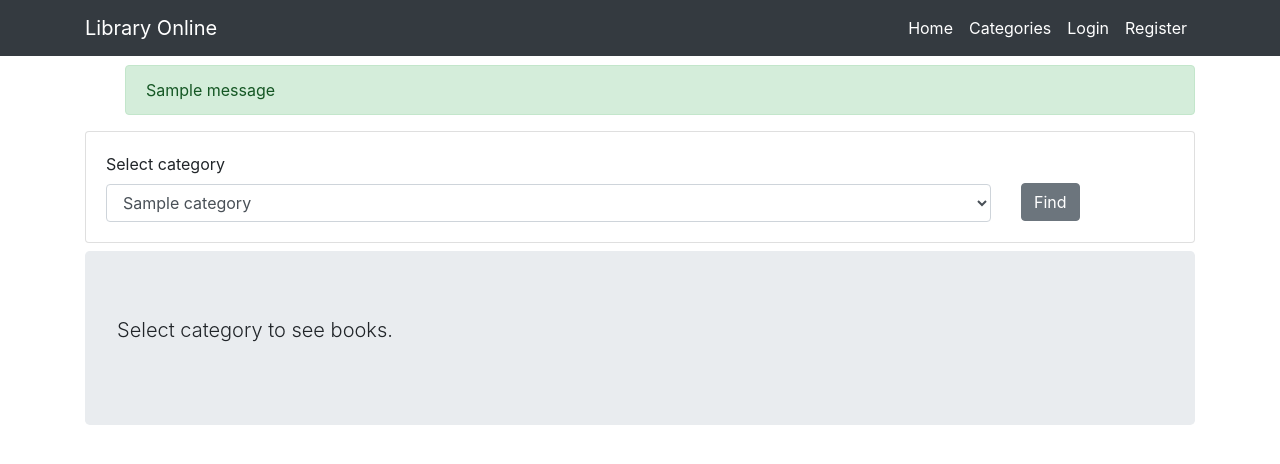
After one commit to olekjs/django-library, a Django app: page /categories in a window 1280 px wide. The commit adds this page. Shown: the top 464 px of the page. Run offline with Django 3.2, Linux system fonts and the light colour scheme; tables that the repository leaves empty hold one stand-in row (values such as "Sample post"); one stand-in notice (Sample message) is shown; some libraries are stand-ins or nearby versions.

Commit message:
Add category finder and repair some views

```diff
--- a/library/models.py
+++ b/library/models.py
@@ -40,3 +40,6 @@ class Reservation(models.Model):
 
 	def is_future(self):
 		return self.from_date > datetime.date.today()
+
+	def is_future_and_active(self):
+		return self.from_date > datetime.date.today() - datetime.timedelta(days=30)
--- a/library/templates/book/show.html
+++ b/library/templates/book/show.html
@@ -39,7 +39,9 @@
 					<h1 class="display-4">Reservations</h1>
 					<p class="lead">
 						{% for reservation in reservations %}
-							<p>Reservation From: <strong>{{ reservation.from_date|date:"Y-m-d" }}</strong> To: <strong>{{ reservation.to_date|date:"Y-m-d" }}</strong></p>
+							{% if reservation.is_future_and_active %}
+								<p>Reservation From: <strong>{{ reservation.from_date|date:"Y-m-d" }}</strong> To: <strong>{{ reservation.to_date|date:"Y-m-d" }}</strong></p>
+							{% endif %}
 						{% endfor %}
 					</p>
 				</div>
--- /dev/null
+++ b/library/templates/categories/index.html
@@ -0,0 +1,48 @@
+{% extends "layouts/app.html" %}
+{% block title %}Categories{% endblock title %}
+{% block content %}
+	<div class="card">
+		<div class="card-body">
+			<form method="POST">
+				<div class="row">
+					<div class="col-md-10">
+						{% csrf_token %}
+						<label>Select category</label>
+						<select class="form-control" name="category">
+						{% for category in categories %}
+							<option value="{{ category.id }}">{{ category }}</option>
+						{% endfor %}
+						</select>
+					</div>
+					<div>
+						<div class="col-md-2" style="margin-top: 31px;">
+							<button type="submit" class="btn btn-secondary">Find</button>
+						</div>
+					</div>
+				</div>
+			</form>
+		</div>
+	</div>
+	{% if books %}
+		<div class="row">
+			{% for book in books %}
+				<div class="col-md-4 mt-2 mb-2">
+					<div class="card" style="width: 20rem;">
+						<img class="card-img-top" src="{{ book.photo_link }}" alt="Card image cap">
+						<div class="card-body">
+							<h5 class="card-title">{{ book.title }}</h5>
+							<p>Category: {{ book.category }}</p>
+							<p>Status: {% if book.isRent %} Reserved {% else %} Available {% endif %}</p>
+							<p class="card-text">{{ book.description|truncatechars:90 }}</p>
+							<a href="{% url 'show-book' book.id %}" class="btn btn-secondary">Show this book</a>
+						</div>
+					</div>
+				</div>
+			{% endfor %}
+		</div>
+	{% else %}
+		<div class="jumbotron mt-2">
+			<p class="lead">Select category to see books.</p>
+		</div>
+	{% endif %}
+{% endblock content %}
--- a/library/templates/layouts/app.html
+++ b/library/templates/layouts/app.html
@@ -20,7 +20,7 @@
 							<a class="nav-link" href="{% url 'home-page' %}">Home</a>
 						</li>
 						<li class="nav-item active">
-							<a class="nav-link" href="#">Categories</a>
+							<a class="nav-link" href="{% url 'categories' %}">Categories</a>
 						</li>
 						{% if user.is_authenticated %}
 							<li class="nav-item dropdown active">
--- a/library/urls.py
+++ b/library/urls.py
@@ -7,4 +7,5 @@ urlpatterns = [
 	path('', views.BookListView.as_view(), name='home-page'),
 	path('book/<int:book_id>', views.showBook, name='show-book'),
 	path('reservations', login_required(views.reservationsList), name='reservations-list'),
+	path('categories', views.categories, name='categories'),
 ]
--- a/library/views.py
+++ b/library/views.py
@@ -1,13 +1,12 @@
 from django.contrib import messages
 from django.shortcuts import render, redirect, HttpResponseRedirect
 from django.contrib.auth.mixins import LoginRequiredMixin
-from .models import Book, Reservation
+from .models import (
+	Book,
+	Reservation,
+	Category)
 from .forms import RentBook
-from django.views.generic import (
-	ListView,
-	DetailView,
-	FormView,
-)
+from django.views.generic import ListView
 import datetime
 
 
@@ -34,7 +33,7 @@ def showBook(request, book_id):
 			messages.error(request, f'Reservation was unsuccessful. Wrong data')
 
 	form = RentBook()
-	reservations = Reservation.objects.filter(book_id=book, from_date__gte=datetime.date.today())
+	reservations = Reservation.objects.filter(book_id=book)
 
 	return render(request, 'book/show.html', {'book': book, 'form': form, 'reservations': reservations})
 
@@ -53,3 +52,11 @@ def reservationsList(request):
 	else:
 		reservations = Reservation.objects.filter(user=request.user)
 		return render(request, 'reservations/index.html', {'reservations': reservations})
+
+def categories(request):
+	categories = Category.objects.all()
+	books = None
+	if request.method == 'POST':
+		books = Book.objects.filter(category_id=request.POST.get("category"))
+
+	return render(request, 'categories/index.html', {'categories': categories, 'books': books})
```
Also changed, not shown: library/templates/reservations/index.html (+7 -0 lines).
